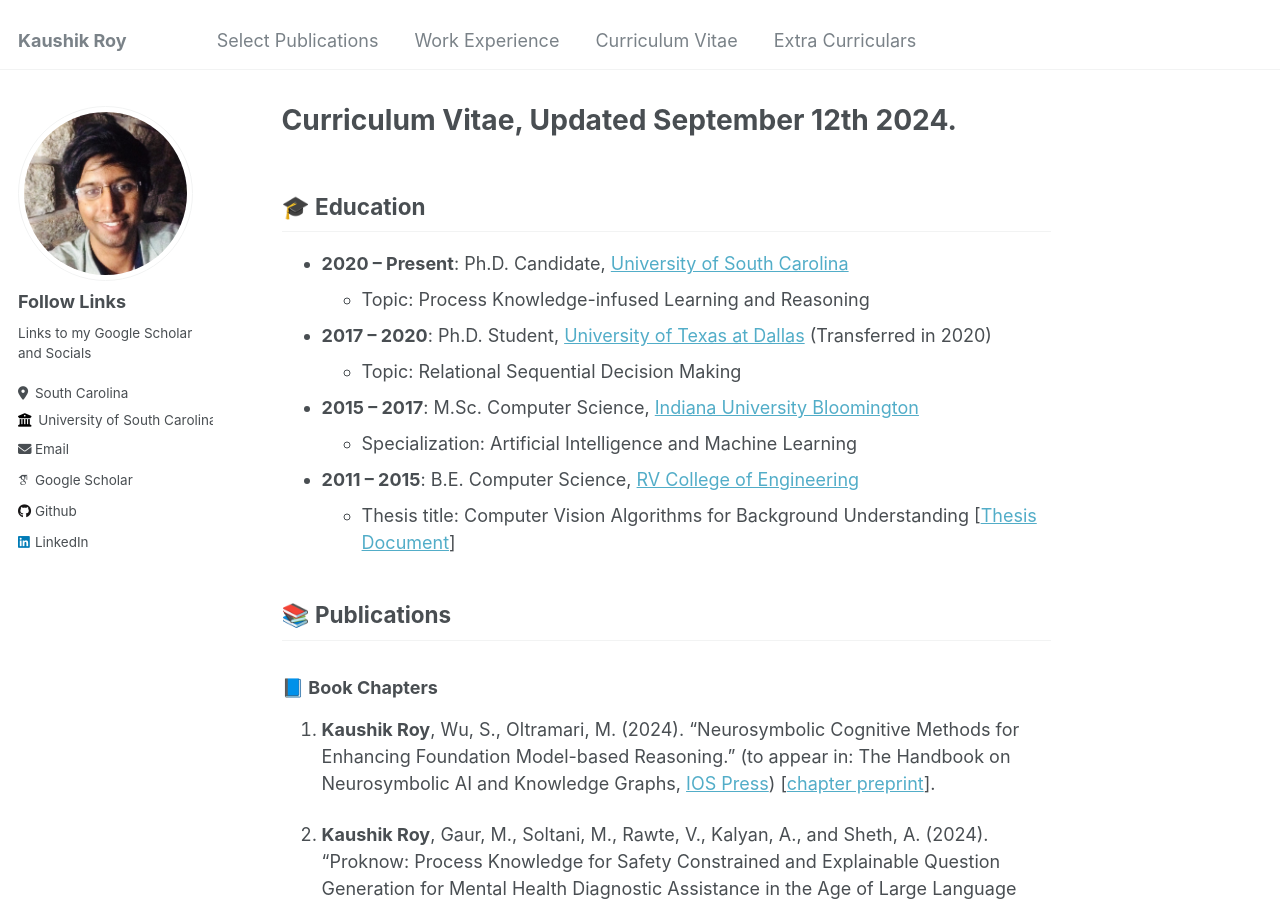
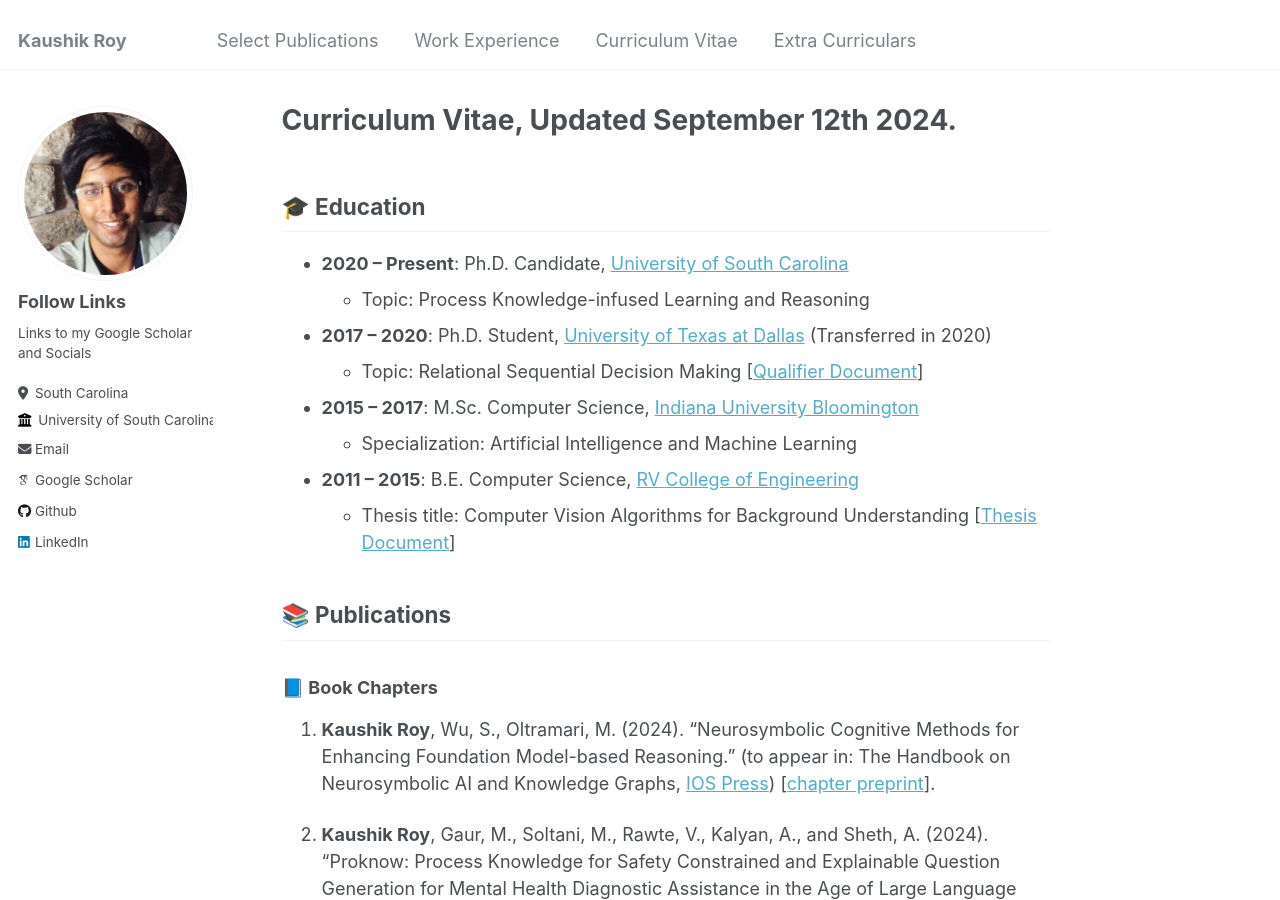
Before and after one commit to kauroy1994/home, a Jekyll site: the page built from _pages/markdown.md, in a window 1280 px wide and 900 px high. Built offline with Jekyll 4.4.1, drawn with Linux system fonts in a browser that asks for light colours; some web fonts are replaced.

Commit message:
Update markdown.md

```diff
--- a/_pages/markdown.md
+++ b/_pages/markdown.md
@@ -9,7 +9,7 @@ author_profile: true
 - **2020 – Present**: Ph.D. Candidate, [University of South Carolina](https://sc.edu/)
   - Topic: Process Knowledge-infused Learning and Reasoning
 - **2017 – 2020**: Ph.D. Student, [University of Texas at Dallas](https://www.utdallas.edu/) (Transferred in 2020)
-  - Topic: Relational Sequential Decision Making
+  - Topic: Relational Sequential Decision Making [[Qualifier Document](https://scholarcommons.sc.edu/cgi/viewcontent.cgi?article=1604&context=aii_fac_pub)]
 - **2015 – 2017**: M.Sc. Computer Science, [Indiana University Bloomington](https://bloomington.iu.edu/index.html)
   - Specialization: Artificial Intelligence and Machine Learning
 - **2011 – 2015**: B.E. Computer Science, [RV College of Engineering](https://www.rvce.edu.in/)
```
